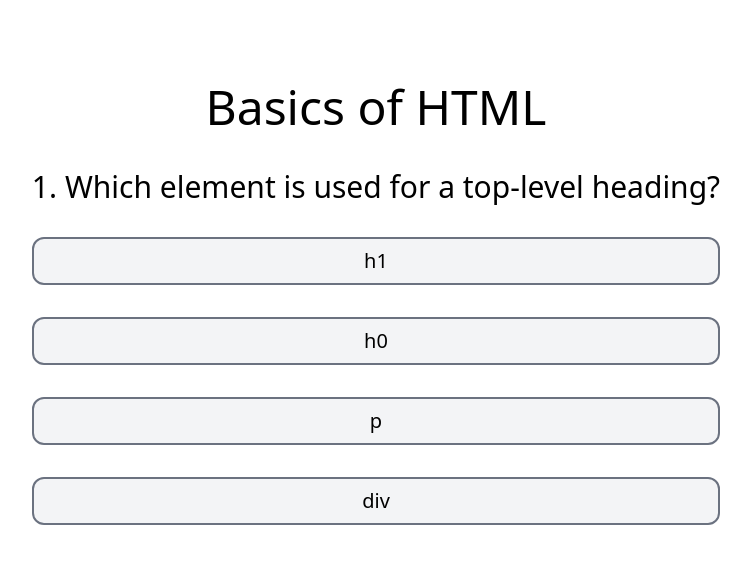
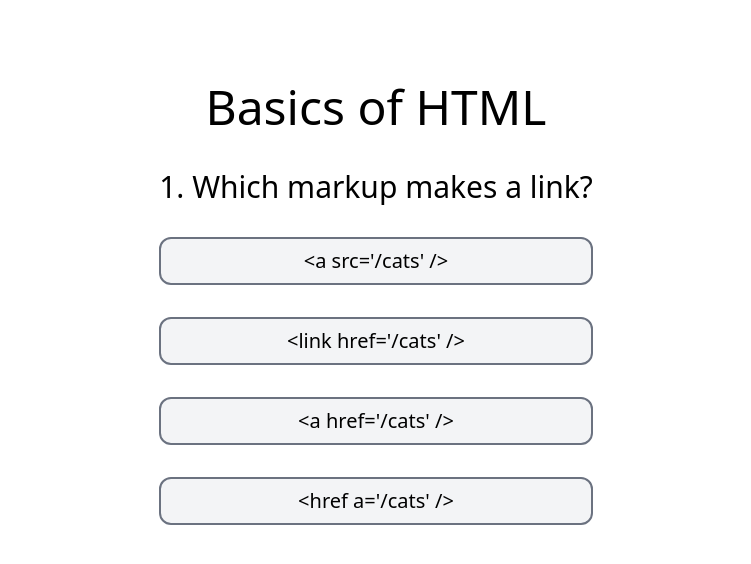
Before and after one commit to changangus/codecademy-takehome, a React (Create React App) app: page / in a window 1280 px wide. Shown: the top 564 px of the page, without its empty margins (264-1015 px from the left). Built offline with nearby package versions, Linux system fonts and the light colour scheme.

Commit message:
started shuffle questions feature

```diff
--- a/src/components/Question.tsx
+++ b/src/components/Question.tsx
@@ -2,7 +2,7 @@ import React, { useEffect, useState } from 'react';
 import { useDispatch } from 'react-redux';
 import { IS_QUESTIONSUBMITTED, SET_SUBMITTED_ANSWER } from '../redux/question/DispatchTypes';
 import { iQuestion } from '../types/Question';
-import shuffleAnswers from '../utils/shuffleAnswers';
+import shuffle from '../utils/shuffleAnswers';
 export interface QuestionProps {
   question: iQuestion
   currentQuestion: number
@@ -15,8 +15,8 @@ const Question: React.FC<QuestionProps> = ({ question: { text, correctAnswer, in
   const dispatch = useDispatch();
 
   useEffect(() => {
-    const shuffledAnswers = shuffleAnswers([correctAnswer, ...incorrectAnswers]);
-    setAnswers(shuffledAnswers)
+    const shuffledAnswers = shuffle([correctAnswer, ...incorrectAnswers]);
+    setAnswers(shuffledAnswers as string[])
   }, [correctAnswer, incorrectAnswers]);
 
   return (
--- a/src/pages/Quiz.tsx
+++ b/src/pages/Quiz.tsx
@@ -8,7 +8,9 @@ import { questionState } from '../redux/question/QuestionReducer';
 import { INCREMENT_SCORE, QUIZ_FINISHED, NEXT_QUESTION, ADD_TO_SUBMITTED_ANSWERS } from '../redux/quiz/DispatchTypes';
 import { quizState } from '../redux/quiz/QuizReducer';
 import { RootStore } from '../redux/store';
+import { iQuestion } from '../types/Question';
 import { iQuiz } from '../types/Quiz';
+import shuffle from '../utils/shuffleAnswers';
 interface QuizProps {
   quiz: iQuiz
 }
@@ -20,6 +22,7 @@ const Quiz: React.FC<QuizProps> = ({ quiz: { title, questions } }) => {
   const isSubmitted = useSelector<RootStore, questionState["isSubmitted"]>(state => state.question.isSubmitted);
   const dispatch = useDispatch();
   const totalQuestions = questions.length;
+  const shuffledQuestions = shuffle(questions)
   const isCorrect = submittedAnswer === questions[currentQuestion].correctAnswer;
 
   const handleClick = () => {
@@ -60,7 +63,7 @@ const Quiz: React.FC<QuizProps> = ({ quiz: { title, questions } }) => {
         {
           isQuizFinished ?
             <QuizSummary totalQuestions={questions.length} />
-            : <Question question={questions[currentQuestion]} currentQuestion={currentQuestion} isSubmitted={isSubmitted} submittedAnswer={submittedAnswer} />
+            : <Question question={shuffledQuestions[currentQuestion] as iQuestion} currentQuestion={currentQuestion} isSubmitted={isSubmitted} submittedAnswer={submittedAnswer} />
         }
       </div>
       {
--- a/src/utils/shuffleAnswers.ts
+++ b/src/utils/shuffleAnswers.ts
@@ -1,4 +1,6 @@
-const shuffleAnswers = (array: string[]) => {
+import { iQuestion } from '../types/Question';
+
+const shuffle = (array: string[] | iQuestion[]) => {
   for (let i = array.length - 1; i > 0; i--) {
     const j = Math.floor(Math.random() * (i + 1));
     const temp = array[i];
@@ -6,7 +8,7 @@ const shuffleAnswers = (array: string[]) => {
     array[j] = temp;
   }
 
-  return array
+  return array;
 };
 
-export default shuffleAnswers
+export default shuffle;
```
Also changed, not shown: 1 other file (tests, documents, lock files or other folders).
